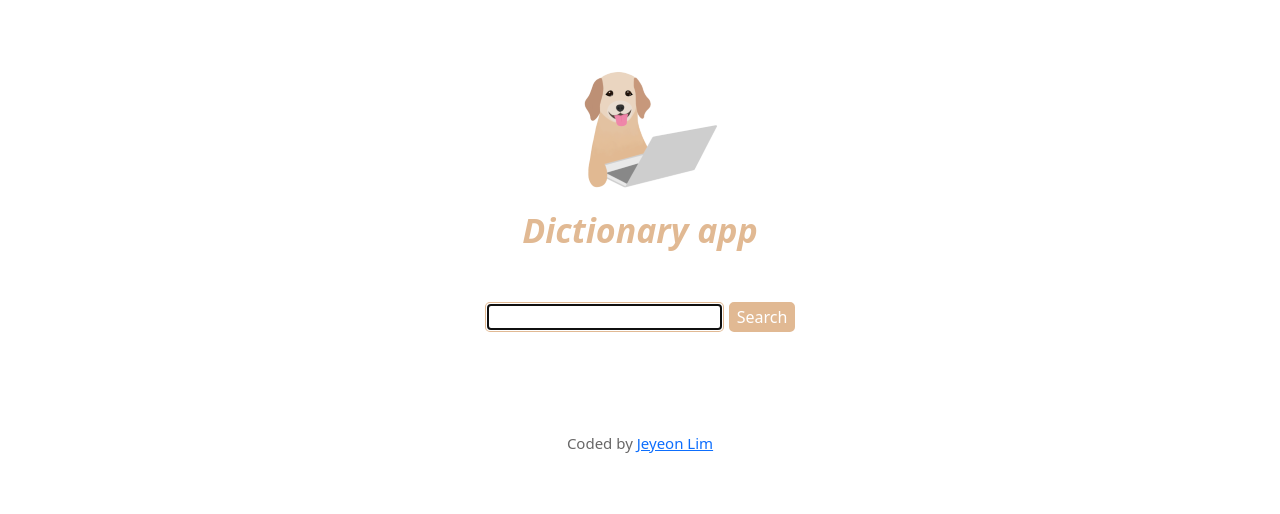
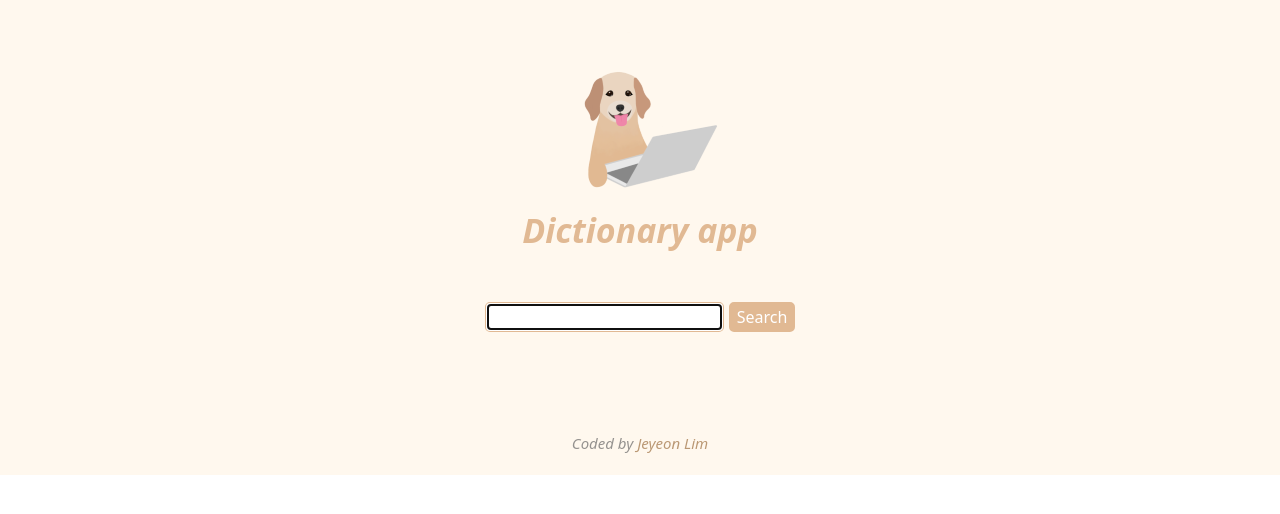
Before and after one commit to JeyeonLim/dictionary-project, a React (Create React App) app: page / in a window 1280 px wide. Shown: the top 514 px of the page. Built offline with nearby package versions, Linux system fonts and the light colour scheme; no server answers.

Commit message:
updated css

```diff
--- a/src/App.css
+++ b/src/App.css
@@ -1,5 +1,6 @@
 .App {
   text-align: center;
+  background-color: rgb(255, 248, 238);
 }
 .App .head {
   padding: 30px;
@@ -21,6 +22,8 @@ footer {
   font-size: 15px;
   color: rgb(104, 103, 103);
   padding-bottom: 20px;
+  opacity: 0.7;
+  font-style: italic;
 }
 .search-input {
   border: 2px solid;
@@ -48,3 +51,12 @@ form {
   top: -20px;
   margin-bottom: 30px;
 }
+
+.App a {
+  text-decoration: none;
+  color: #9e7041;
+}
+
+.App a:hover {
+  color: rgb(231, 180, 131);
+}
--- a/src/Dictionary.css
+++ b/src/Dictionary.css
@@ -18,8 +18,9 @@
 }
 
 .Dictionary section {
-  background: #faf0eb;
+  background: white;
   padding: 25px;
   border-radius: 12px;
   margin: 10px 0;
+  box-shadow: 0 10px 20px rgb(0 0 0 / 5%);
 }
--- a/src/Photos.css
+++ b/src/Photos.css
@@ -1,5 +1,5 @@
 .Photos img {
   border-radius: 16px;
-  padding: 5px;
-  margin: 10px 0;
+  padding: 10px;
+  margin: 5px 0;
 }
--- a/src/Photos.js
+++ b/src/Photos.js
@@ -10,7 +10,7 @@ export default function Photos(props) {
             console.log(photo);
             return (
               <div className="col-4" key={index}>
-                <a href={photo.src.original} target="_blank" rel="noopener">
+                <a href={photo.src.original} target="_blank" rel="noreferrer">
                   <img
                     src={photo.src.landscape}
                     alt={photo.alt}
--- a/src/Result.js
+++ b/src/Result.js
@@ -16,8 +16,6 @@ export default function Result(props) {
             );
           })}
         </section>
-        <br />
-
         {props.result.meanings.map(function (meaning, index) {
           return (
             <div key={index}>
```
